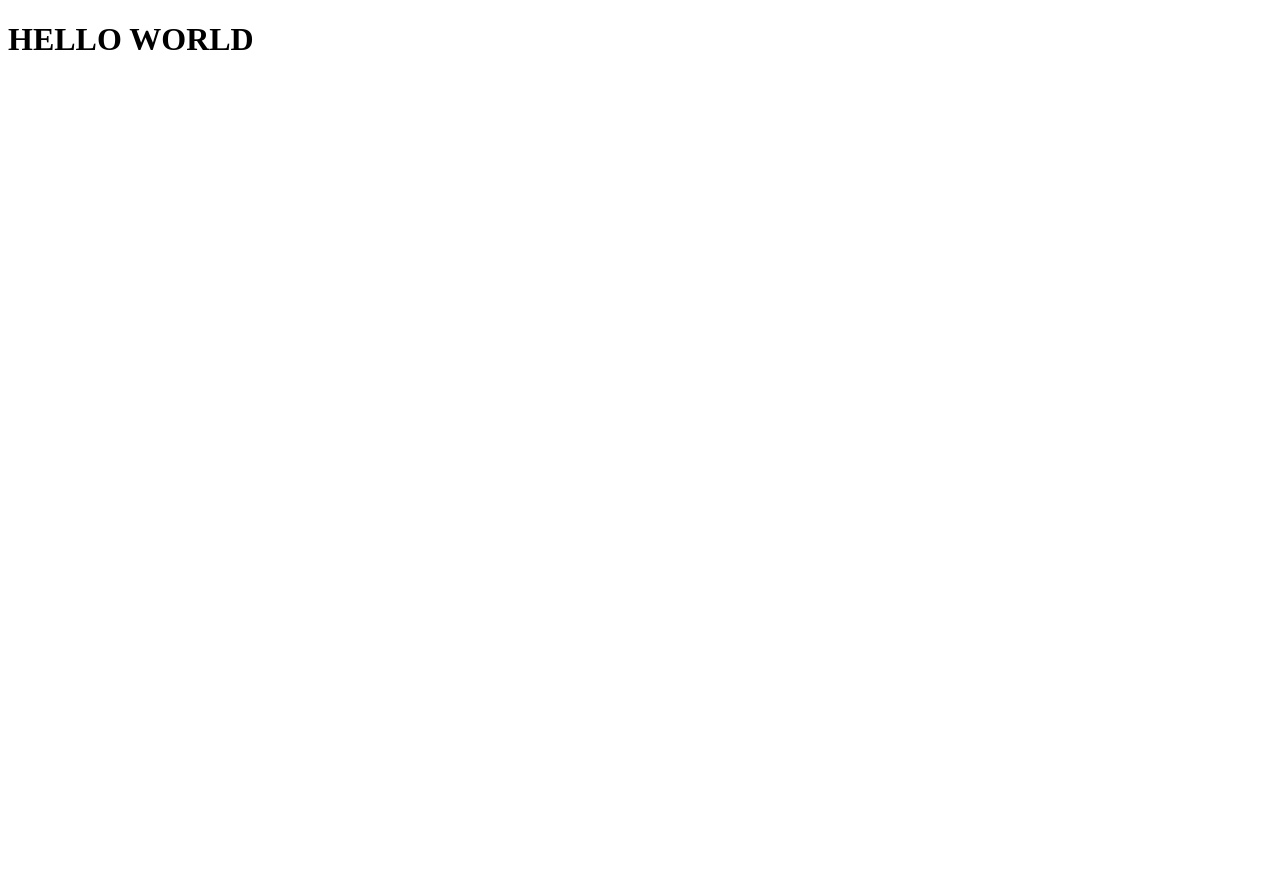
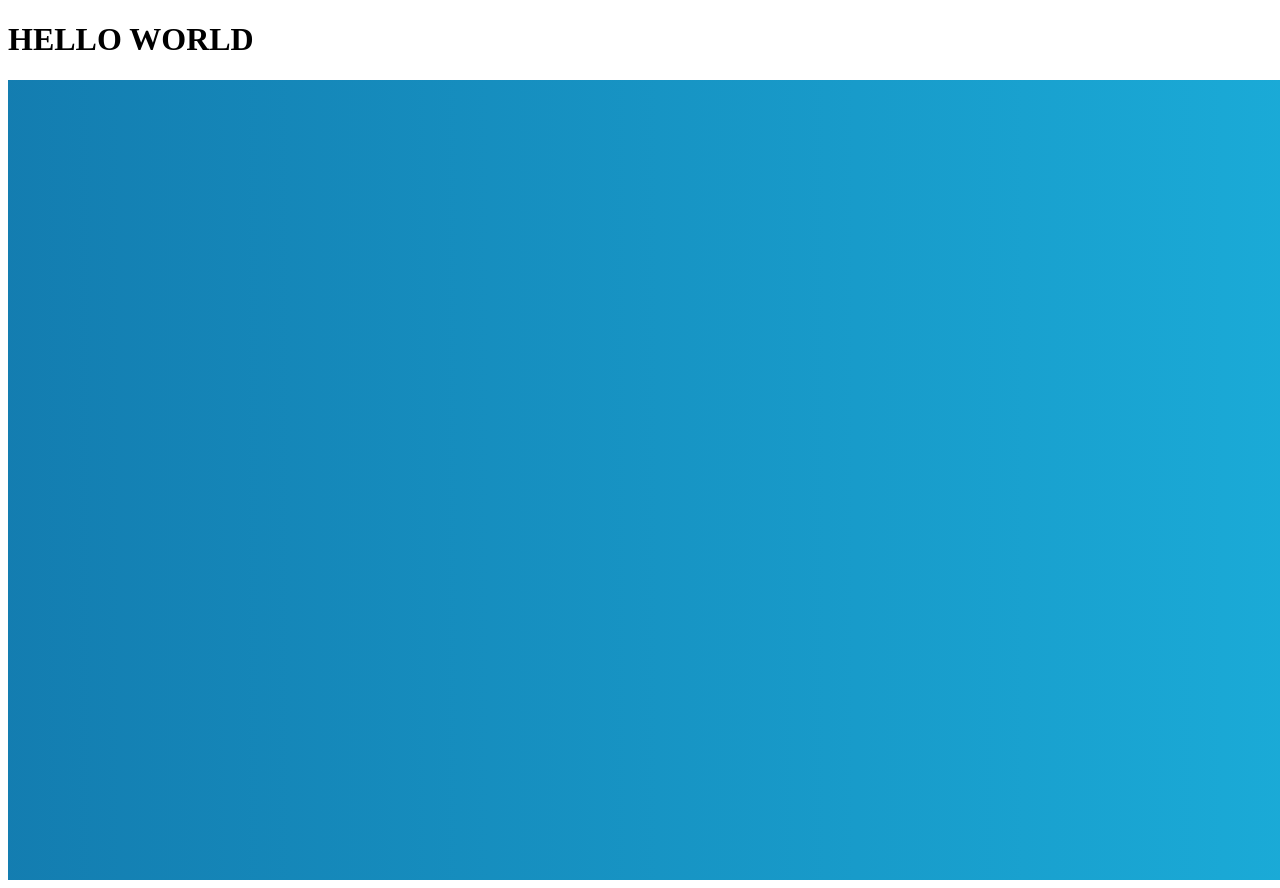
Before and after one commit to Raghav-rv28/quote-generator, a Next.js app: page / in a window 1280 px wide. Before the commit the page ends 800 px from the top, so only its background shows below. Built offline with nearby package versions, Linux system fonts and the light colour scheme.

Commit message:
Adding broken eslint

```diff
--- a/package.json
+++ b/package.json
@@ -13,7 +13,6 @@
     "@types/react": "18.2.15",
     "@types/react-dom": "18.2.7",
     "babel-plugin-styled-components": "^2.1.4",
-    "eslint": "8.45.0",
     "eslint-config-next": "13.4.12",
     "next": "13.4.12",
     "react": "18.2.0",
@@ -22,6 +21,7 @@
     "typescript": "5.1.6"
   },
   "devDependencies": {
-    "@types/next": "^9.0.0"
+    "@types/next": "^9.0.0",
+    "eslint": "^7.32.0"
   }
 }
--- a/src/app/page.tsx
+++ b/src/app/page.tsx
@@ -1,7 +1,13 @@
+import { GradientBackgroundCon } from "@/components/QuoteGenerator";
+
 export default function Home({}) {
   return (
     <main>
-      <div><h1>HELLO WORLD</h1></div>
+      <div>
+        <h1>HELLO WORLD</h1>
+      <GradientBackgroundCon>
+        </GradientBackgroundCon>
+        </div>
     </main>
   )
 }
```
Also changed, not shown: .eslintrc.json, 1 other file (tests, documents, lock files or other folders).
